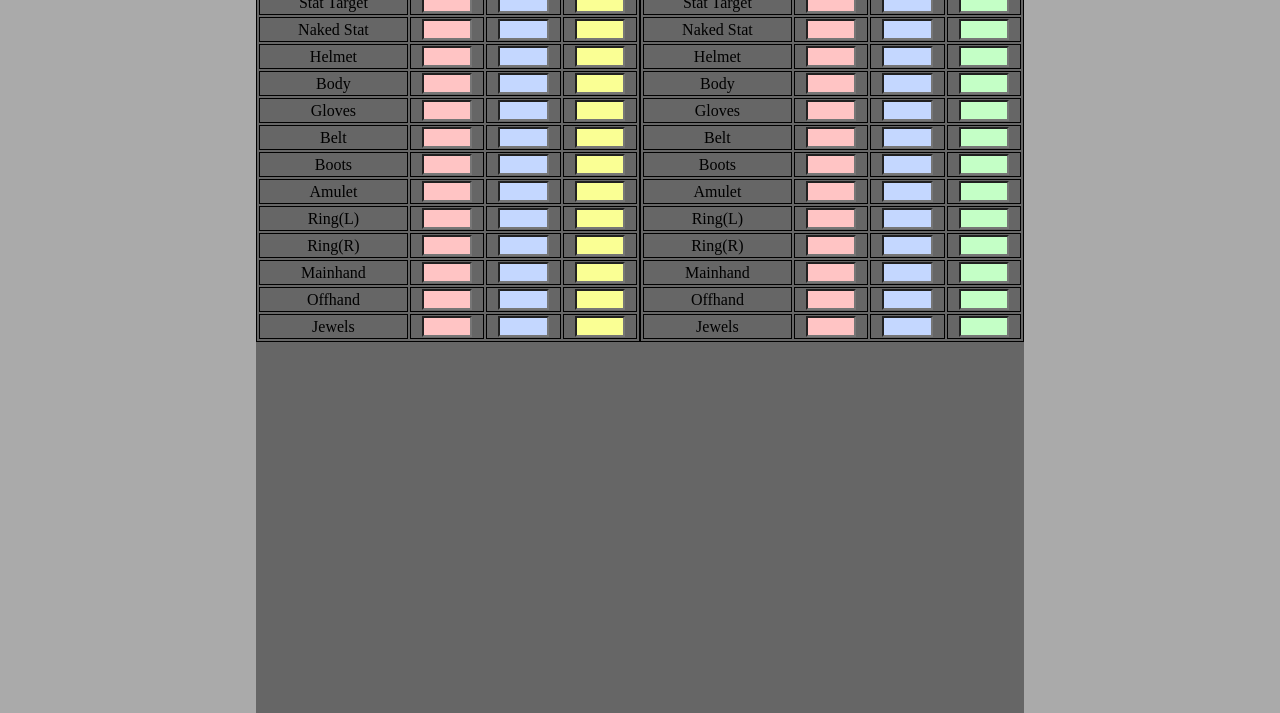
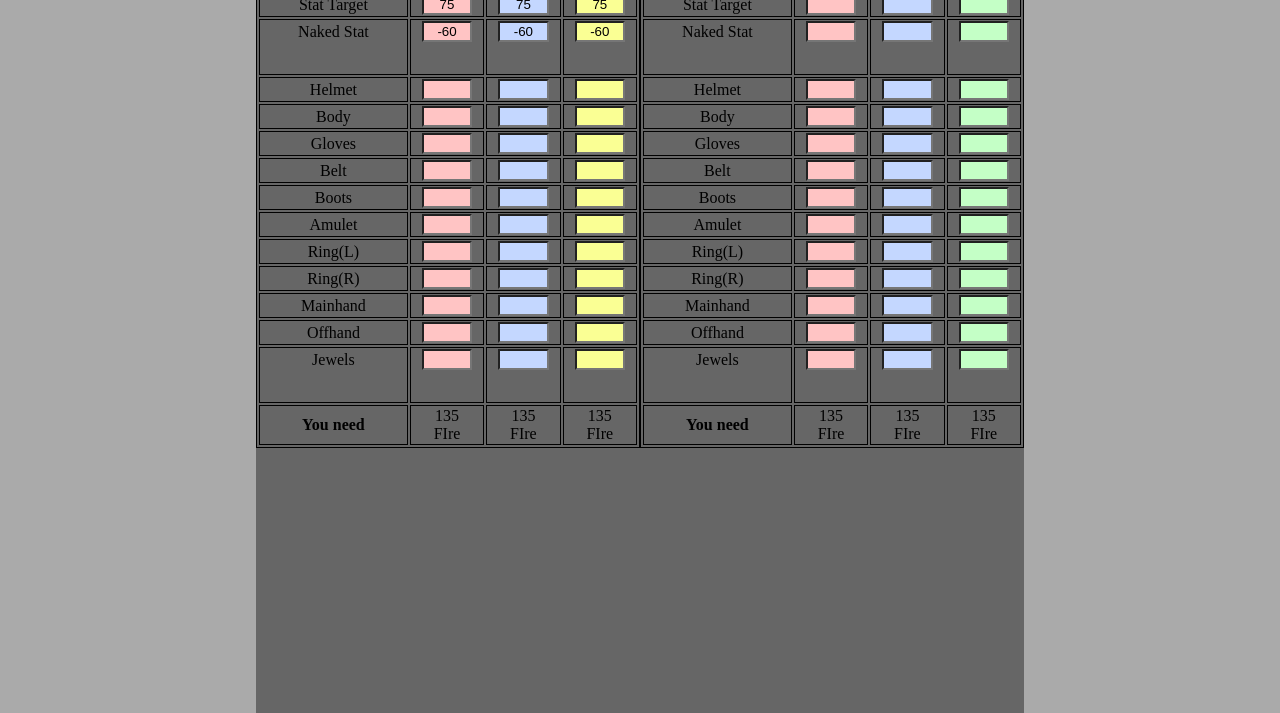
Before and after one commit to tjwhalen16/poeStatsCalculator, a plain HTML site: page index.html in a window 1280 px wide. Shown: the part 124-837 px from the top of the page. Drawn offline with Linux system fonts and the light colour scheme.

Commit message:
Added main.js, and output row to table Main.js *Added focus and blur listeners to the input tags
*oneIndexedIndex()
	-Finds the index of the <input> html tag clicked on
*whichTableIsInputIn()
	-Finds out which table the cell clicked on is in

```diff
--- a/index.html
+++ b/index.html
@@ -16,11 +16,11 @@
       <div class="columns-wrap">
 
         <div class="column">
-          <table>
+          <table class="left-table">
             <col class="names"/>
-            <col class="stats"/>
-            <col class="stats"/>
-            <col class="stats"/>
+            <col class="stats one"/>
+            <col class="stats two"/>
+            <col class="stats three"/>
             <tr class="header">
               <th>Resistances</th>
 
@@ -40,81 +40,87 @@
 
             <tr>
               <td>Stat Target</td>
-              <td><input type="text" class="myText" maxlength="2"></td>
-              <td><input type="text" class="myText" maxlength="2"></td>
-              <td><input type="text" class="myText" maxlength="2"></td>
+              <td><input type="text" value="75" class="myText" maxlength="3"></td>
+              <td><input type="text" value="75" class="myText" maxlength="3"></td>
+              <td><input type="text" value="75" class="myText" maxlength="3"></td>
             </tr>
-            <tr>
+            <tr class="break-point">
               <td>Naked Stat</td>
-              <td><input type="text" class="myText" maxlength="2"></td>
-              <td><input type="text" class="myText" maxlength="2"></td>
-              <td><input type="text" class="myText" maxlength="2"></td>
+              <td><input type="text" value="-60" class="myText" maxlength="3"></td>
+              <td><input type="text" value="-60" class="myText" maxlength="3"></td>
+              <td><input type="text" value="-60" class="myText" maxlength="3"></td>
             </tr>
             <tr>
               <td>Helmet</td>
-              <td><input type="text" class="myText" maxlength="2"></td>
-              <td><input type="text" class="myText" maxlength="2"></td>
-              <td><input type="text" class="myText" maxlength="2"></td>
+              <td><input type="text" class="myText" maxlength="3"></td>
+              <td><input type="text" class="myText" maxlength="3"></td>
+              <td><input type="text" class="myText" maxlength="3"></td>
             </tr>
             <tr>
               <td>Body</td>
-              <td><input type="text" class="myText" maxlength="2"></td>
-              <td><input type="text" class="myText" maxlength="2"></td>
-              <td><input type="text" class="myText" maxlength="2"></td>
+              <td><input type="text" class="myText" maxlength="3"></td>
+              <td><input type="text" class="myText" maxlength="3"></td>
+              <td><input type="text" class="myText" maxlength="3"></td>
             </tr>
             <tr>
               <td>Gloves</td>
-              <td><input type="text" class="myText" maxlength="2"></td>
-              <td><input type="text" class="myText" maxlength="2"></td>
-              <td><input type="text" class="myText" maxlength="2"></td>
+              <td><input type="text" class="myText" maxlength="3"></td>
+              <td><input type="text" class="myText" maxlength="3"></td>
+              <td><input type="text" class="myText" maxlength="3"></td>
             </tr>
             <tr>
               <td>Belt</td>
-              <td><input type="text" class="myText" maxlength="2"></td>
-              <td><input type="text" class="myText" maxlength="2"></td>
-              <td><input type="text" class="myText" maxlength="2"></td>
+              <td><input type="text" class="myText" maxlength="3"></td>
+              <td><input type="text" class="myText" maxlength="3"></td>
+              <td><input type="text" class="myText" maxlength="3"></td>
             </tr>
             <tr>
               <td>Boots</td>
-              <td><input type="text" class="myText" maxlength="2"></td>
-              <td><input type="text" class="myText" maxlength="2"></td>
-              <td><input type="text" class="myText" maxlength="2"></td>
+              <td><input type="text" class="myText" maxlength="3"></td>
+              <td><input type="text" class="myText" maxlength="3"></td>
+              <td><input type="text" class="myText" maxlength="3"></td>
             </tr>
             <tr>
               <td>Amulet</td>
-              <td><input type="text" class="myText" maxlength="2"></td>
-              <td><input type="text" class="myText" maxlength="2"></td>
-              <td><input type="text" class="myText" maxlength="2"></td>
+              <td><input type="text" class="myText" maxlength="3"></td>
+              <td><input type="text" class="myText" maxlength="3"></td>
+              <td><input type="text" class="myText" maxlength="3"></td>
             </tr>
             <tr>
               <td>Ring(L)</td>
-              <td><input type="text" class="myText" maxlength="2"></td>
-              <td><input type="text" class="myText" maxlength="2"></td>
-              <td><input type="text" class="myText" maxlength="2"></td>
+              <td><input type="text" class="myText" maxlength="3"></td>
+              <td><input type="text" class="myText" maxlength="3"></td>
+              <td><input type="text" class="myText" maxlength="3"></td>
             </tr>
             <tr>
               <td>Ring(R)</td>
-              <td><input type="text" class="myText" maxlength="2"></td>
-              <td><input type="text" class="myText" maxlength="2"></td>
-              <td><input type="text" class="myText" maxlength="2"></td>
+              <td><input type="text" class="myText" maxlength="3"></td>
+              <td><input type="text" class="myText" maxlength="3"></td>
+              <td><input type="text" class="myText" maxlength="3"></td>
             </tr>
             <tr>
               <td>Mainhand</td>
-              <td><input type="text" class="myText" maxlength="2"></td>
-              <td><input type="text" class="myText" maxlength="2"></td>
-              <td><input type="text" class="myText" maxlength="2"></td>
+              <td><input type="text" class="myText" maxlength="3"></td>
+              <td><input type="text" class="myText" maxlength="3"></td>
+              <td><input type="text" class="myText" maxlength="3"></td>
             </tr>
             <tr>
               <td>Offhand</td>
-              <td><input type="text" class="myText" maxlength="2"></td>
-              <td><input type="text" class="myText" maxlength="2"></td>
-              <td><input type="text" class="myText" maxlength="2"></td>
+              <td><input type="text" class="myText" maxlength="3"></td>
+              <td><input type="text" class="myText" maxlength="3"></td>
+              <td><input type="text" class="myText" maxlength="3"></td>
+            </tr>
+            <tr class="break-point">
+              <td>Jewels</td>
+              <td><input type="text" class="myText" maxlength="3"></td>
+              <td><input type="text" class="myText" maxlength="3"></td>
+              <td><input type="text" class="myText" maxlength="3"></td>
             </tr>
             <tr>
-              <td>Jewels</td>
-              <td><input type="text" class="myText" maxlength="2"></td>
-              <td><input type="text" class="myText" maxlength="2"></td>
-              <td><input type="text" class="myText" maxlength="2"></td>
+              <th>You need</th>
+              <td><div class="output">135</div><div>FIre</div></td>
+              <td><div class="output">135</div><div>FIre</div></td>
+              <td><div class="output">135</div><div>FIre</div></td>
             </tr>
           </table>
 
@@ -145,81 +151,87 @@
 
             <tr>
               <td>Stat Target</td>
-              <td><input type="text" class="myText" maxlength="2"></td>
-              <td><input type="text" class="myText" maxlength="2"></td>
-              <td><input type="text" class="myText" maxlength="2"></td>
+              <td><input type="text" class="myText" maxlength="3"></td>
+              <td><input type="text" class="myText" maxlength="3"></td>
+              <td><input type="text" class="myText" maxlength="3"></td>
             </tr>
-            <tr>
+            <tr class="break-point">
               <td>Naked Stat</td>
-              <td><input type="text" class="myText" maxlength="2"></td>
-              <td><input type="text" class="myText" maxlength="2"></td>
-              <td><input type="text" class="myText" maxlength="2"></td>
+              <td><input type="text" class="myText" maxlength="3"></td>
+              <td><input type="text" class="myText" maxlength="3"></td>
+              <td><input type="text" class="myText" maxlength="3"></td>
             </tr>
             <tr>
               <td>Helmet</td>
-              <td><input type="text" class="myText" maxlength="2"></td>
-              <td><input type="text" class="myText" maxlength="2"></td>
-              <td><input type="text" class="myText" maxlength="2"></td>
+              <td><input type="text" class="myText" maxlength="3"></td>
+              <td><input type="text" class="myText" maxlength="3"></td>
+              <td><input type="text" class="myText" maxlength="3"></td>
             </tr>
             <tr>
               <td>Body</td>
-              <td><input type="text" class="myText" maxlength="2"></td>
-              <td><input type="text" class="myText" maxlength="2"></td>
-              <td><input type="text" class="myText" maxlength="2"></td>
+              <td><input type="text" class="myText" maxlength="3"></td>
+              <td><input type="text" class="myText" maxlength="3"></td>
+              <td><input type="text" class="myText" maxlength="3"></td>
             </tr>
             <tr>
               <td>Gloves</td>
-              <td><input type="text" class="myText" maxlength="2"></td>
-              <td><input type="text" class="myText" maxlength="2"></td>
-              <td><input type="text" class="myText" maxlength="2"></td>
+              <td><input type="text" class="myText" maxlength="3"></td>
+              <td><input type="text" class="myText" maxlength="3"></td>
+              <td><input type="text" class="myText" maxlength="3"></td>
             </tr>
             <tr>
               <td>Belt</td>
-              <td><input type="text" class="myText" maxlength="2"></td>
-              <td><input type="text" class="myText" maxlength="2"></td>
-              <td><input type="text" class="myText" maxlength="2"></td>
+              <td><input type="text" class="myText" maxlength="3"></td>
+              <td><input type="text" class="myText" maxlength="3"></td>
+              <td><input type="text" class="myText" maxlength="3"></td>
             </tr>
             <tr>
               <td>Boots</td>
-              <td><input type="text" class="myText" maxlength="2"></td>
-              <td><input type="text" class="myText" maxlength="2"></td>
-              <td><input type="text" class="myText" maxlength="2"></td>
+              <td><input type="text" class="myText" maxlength="3"></td>
+              <td><input type="text" class="myText" maxlength="3"></td>
+              <td><input type="text" class="myText" maxlength="3"></td>
             </tr>
             <tr>
               <td>Amulet</td>
-              <td><input type="text" class="myText" maxlength="2"></td>
-              <td><input type="text" class="myText" maxlength="2"></td>
-              <td><input type="text" class="myText" maxlength="2"></td>
+              <td><input type="text" class="myText" maxlength="3"></td>
+              <td><input type="text" class="myText" maxlength="3"></td>
+              <td><input type="text" class="myText" maxlength="3"></td>
             </tr>
             <tr>
               <td>Ring(L)</td>
-              <td><input type="text" class="myText" maxlength="2"></td>
-              <td><input type="text" class="myText" maxlength="2"></td>
-              <td><input type="text" class="myText" maxlength="2"></td>
+              <td><input type="text" class="myText" maxlength="3"></td>
+              <td><input type="text" class="myText" maxlength="3"></td>
+              <td><input type="text" class="myText" maxlength="3"></td>
             </tr>
             <tr>
               <td>Ring(R)</td>
-              <td><input type="text" class="myText" maxlength="2"></td>
-              <td><input type="text" class="myText" maxlength="2"></td>
-              <td><input type="text" class="myText" maxlength="2"></td>
+              <td><input type="text" class="myText" maxlength="3"></td>
+              <td><input type="text" class="myText" maxlength="3"></td>
+              <td><input type="text" class="myText" maxlength="3"></td>
             </tr>
             <tr>
               <td>Mainhand</td>
-              <td><input type="text" class="myText" maxlength="2"></td>
-              <td><input type="text" class="myText" maxlength="2"></td>
-              <td><input type="text" class="myText" maxlength="2"></td>
+              <td><input type="text" class="myText" maxlength="3"></td>
+              <td><input type="text" class="myText" maxlength="3"></td>
+              <td><input type="text" class="myText" maxlength="3"></td>
             </tr>
             <tr>
               <td>Offhand</td>
-              <td><input type="text" class="myText" maxlength="2"></td>
-              <td><input type="text" class="myText" maxlength="2"></td>
-              <td><input type="text" class="myText" maxlength="2"></td>
+              <td><input type="text" class="myText" maxlength="3"></td>
+              <td><input type="text" class="myText" maxlength="3"></td>
+              <td><input type="text" class="myText" maxlength="3"></td>
+            </tr>
+            <tr class="break-point">
+              <td>Jewels</td>
+              <td><input type="text" class="myText" maxlength="3"></td>
+              <td><input type="text" class="myText" maxlength="3"></td>
+              <td><input type="text" class="myText" maxlength="3"></td>
             </tr>
             <tr>
-              <td>Jewels</td>
-              <td><input type="text" class="myText" maxlength="2"></td>
-              <td><input type="text" class="myText" maxlength="2"></td>
-              <td><input type="text" class="myText" maxlength="2"></td>
+              <th>You need</th>
+              <td><div class="output">135</div><div>FIre</div></td>
+              <td><div class="output">135</div><div>FIre</div></td>
+              <td><div class="output">135</div><div>FIre</div></td>
             </tr>
           </table>
 
@@ -230,5 +242,6 @@
 
     </div>
 
+    <script src="scripts/main.js"></script>
   </body>
 </html>
--- a/styles/main.css
+++ b/styles/main.css
@@ -82,8 +82,10 @@ body {
 
 
 .str, .int, .dex {
-  height: 43%;
-  width: 43%;
+  /*height: 43%;
+  width: 43%;*/
+  height: 3em;
+  width: 3em;
 }
 
 
@@ -167,8 +169,10 @@ input {
 }
 
 .fire {
-  width: 40%;
-  height: 35%;
+  /*width: 40%;
+  height: 35%;*/
+  height: 3em;
+  wdith: 3em;
 }
 
 .red-header {
@@ -176,8 +180,11 @@ input {
 }
 
 .cold {
-  width: 49%;
-  height: 9%;
+  /*width: 49%;
+  height: 9%;*/
+  height: 3em;
+  wdith: 3em;
+
 }
 
 .blue-header {
@@ -185,8 +192,10 @@ input {
 }
 
 .lightning {
-  width: 22%;
-  height: 2%;
+  /*width: 22%;
+  height: 2%;*/
+  height: 3em;
+  wdith: 3em;
 }
 
 .yellow-header {
@@ -198,10 +207,14 @@ input {
   color: green;
 }
 
-/*th {
-  height: 330%;
-}*/
+th {
+  overflow: hidden;
+}
 
 tr.header {
   height: 4.5em;
 }
+
+tr.break-point td {
+  padding-bottom: 2em;
+}
```
Also changed, not shown: scripts/main.js (added, +60 -0 lines).
